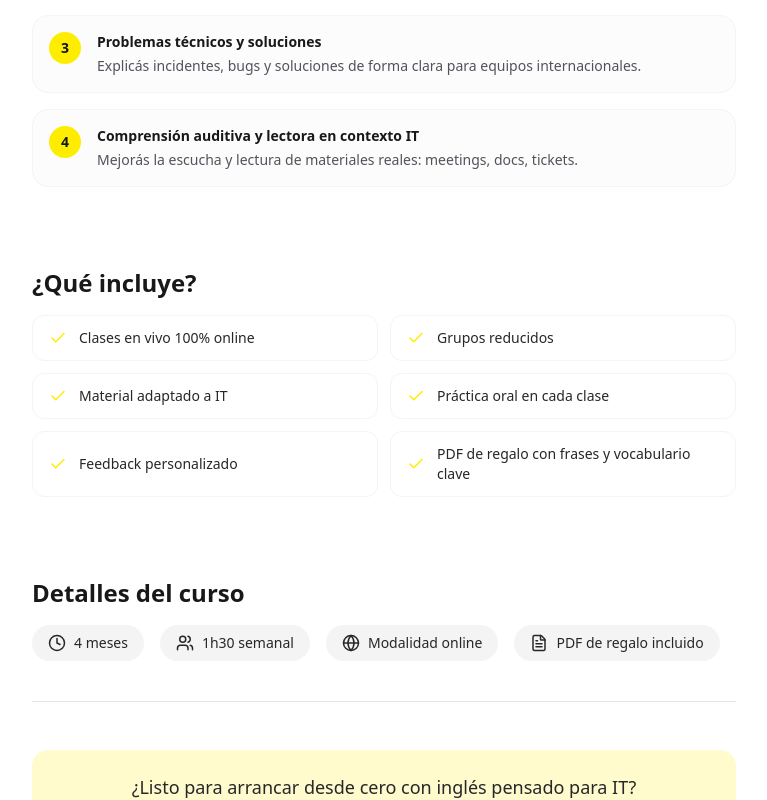
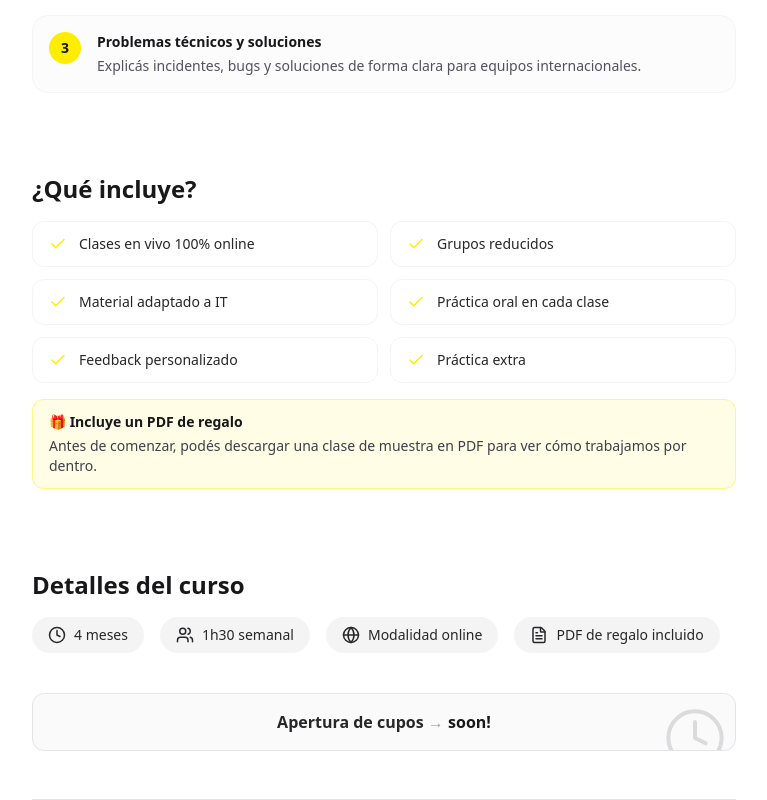
Before and after one commit to thelucho/hello-techies, a Next.js app: page /cursos/from-scratch in a window 1280 px wide. Shown: the part 920-1720 px from the top of the page, without its empty margins (256-1023 px from the left). Built offline with nearby package versions, Linux system fonts and the light colour scheme.

Commit message:
Add smooth scrolling effect on course pages and include PDF download section

```diff
--- a/src/app/cursos/from-scratch/page.tsx
+++ b/src/app/cursos/from-scratch/page.tsx
@@ -1,5 +1,6 @@
 "use client";
 
+import { useEffect } from "react";
 import { motion } from "framer-motion";
 import {
   Check,
@@ -33,11 +34,6 @@ const MODULOS = [
     description:
       "Explicás incidentes, bugs y soluciones de forma clara para equipos internacionales.",
   },
-  {
-    title: "Comprensión auditiva y lectora en contexto IT",
-    description:
-      "Mejorás la escucha y lectura de materiales reales: meetings, docs, tickets.",
-  },
 ];
 
 const INCLUYE = [
@@ -46,10 +42,14 @@ const INCLUYE = [
   "Material adaptado a IT",
   "Práctica oral en cada clase",
   "Feedback personalizado",
-  "PDF de regalo con frases y vocabulario clave",
+  "Práctica extra",
 ];
 
 export default function FromScratchPage() {
+  useEffect(() => {
+    window.scrollTo({ top: 0, behavior: "auto" });
+  }, []);
+
   return (
     <div className="min-h-screen bg-white">
       {/* Hero interno */}
@@ -164,6 +164,15 @@ export default function FromScratchPage() {
               </li>
             ))}
           </ul>
+          <div className="mt-4 rounded-xl border border-[#ffed00]/40 bg-[#ffed00]/10 px-4 py-3">
+            <p className="text-sm font-semibold text-zinc-900">
+              🎁 Incluye un PDF de regalo
+            </p>
+            <p className="mt-1 text-sm text-zinc-700">
+              Antes de comenzar, podés descargar una clase de muestra en PDF
+              para ver cómo trabajamos por dentro.
+            </p>
+          </div>
         </motion.section>
 
         {/* Detalles del curso */}
@@ -198,6 +207,27 @@ export default function FromScratchPage() {
           </div>
         </motion.section>
 
+        <motion.section
+          className="pb-12 text-center"
+          initial="hidden"
+          whileInView="visible"
+          viewport={{ once: true }}
+          variants={fadeInUp}
+          transition={{ duration: 0.5 }}
+        >
+          <div className="relative w-full overflow-hidden rounded-xl border border-zinc-200 bg-zinc-50 px-5 py-4 text-center">
+            <Clock
+              aria-hidden="true"
+              className="pointer-events-none absolute -bottom-5 right-2 h-16 w-16 text-zinc-300/80"
+              strokeWidth={1.5}
+            />
+            <p className="relative text-base font-semibold text-zinc-800">
+              Apertura de cupos <span className="text-zinc-400">→</span>{" "}
+              <span className="text-zinc-900">soon!</span>
+            </p>
+          </div>
+        </motion.section>
+
         {/* CTA */}
         <motion.section
           className="border-t border-zinc-200 py-12"
--- a/src/app/cursos/speaking-hub/page.tsx
+++ b/src/app/cursos/speaking-hub/page.tsx
@@ -1,5 +1,6 @@
 "use client";
 
+import { useEffect } from "react";
 import { motion } from "framer-motion";
 import {
   Check,
@@ -58,6 +59,10 @@ const INCLUYE = [
 ];
 
 export default function SpeakingHubPage() {
+  useEffect(() => {
+    window.scrollTo({ top: 0, behavior: "auto" });
+  }, []);
+
   return (
     <div className="min-h-screen bg-white">
       {/* Hero interno */}
@@ -196,6 +201,15 @@ export default function SpeakingHubPage() {
               </li>
             ))}
           </ul>
+          <div className="mt-4 rounded-xl border border-[#ffed00]/40 bg-[#ffed00]/10 px-4 py-3">
+            <p className="text-sm font-semibold text-zinc-900">
+              🎁 Incluye un PDF de regalo
+            </p>
+            <p className="mt-1 text-sm text-zinc-700">
+              Antes de comenzar, podés descargar una clase de muestra en PDF
+              para ver cómo trabajamos por dentro.
+            </p>
+          </div>
         </motion.section>
 
         {/* Detalles del curso */}
@@ -226,6 +240,27 @@ export default function SpeakingHubPage() {
           </div>
         </motion.section>
 
+        <motion.section
+          className="pb-12 text-center"
+          initial="hidden"
+          whileInView="visible"
+          viewport={{ once: true }}
+          variants={fadeInUp}
+          transition={{ duration: 0.5 }}
+        >
+          <div className="relative w-full overflow-hidden rounded-xl border border-zinc-200 bg-zinc-50 px-5 py-4 text-center">
+            <Clock
+              aria-hidden="true"
+              className="pointer-events-none absolute -bottom-5 right-2 h-16 w-16 text-zinc-300/80"
+              strokeWidth={1.5}
+            />
+            <p className="relative text-base font-semibold text-zinc-800">
+              Apertura de cupos <span className="text-zinc-400">→</span>{" "}
+              <span className="text-zinc-900">soon!</span>
+            </p>
+          </div>
+        </motion.section>
+
         {/* CTA */}
         <motion.section
           className="border-t border-zinc-200 py-12"
@@ -236,8 +271,9 @@ export default function SpeakingHubPage() {
         >
           <div className="rounded-2xl bg-[#ffed00]/20 p-6 text-center">
             <p className="text-[18px] font-medium text-zinc-800">
-              ¿No sabés si este es tu nivel? Agendá una entrevista diagnóstica
-              sin costo y te orientamos.
+              ¿No sabés si este es tu nivel?
+              <br />
+              Agendá una entrevista diagnóstica sin costo y te orientamos.
             </p>
             <a
               href={WHATSAPP_URL}
```
